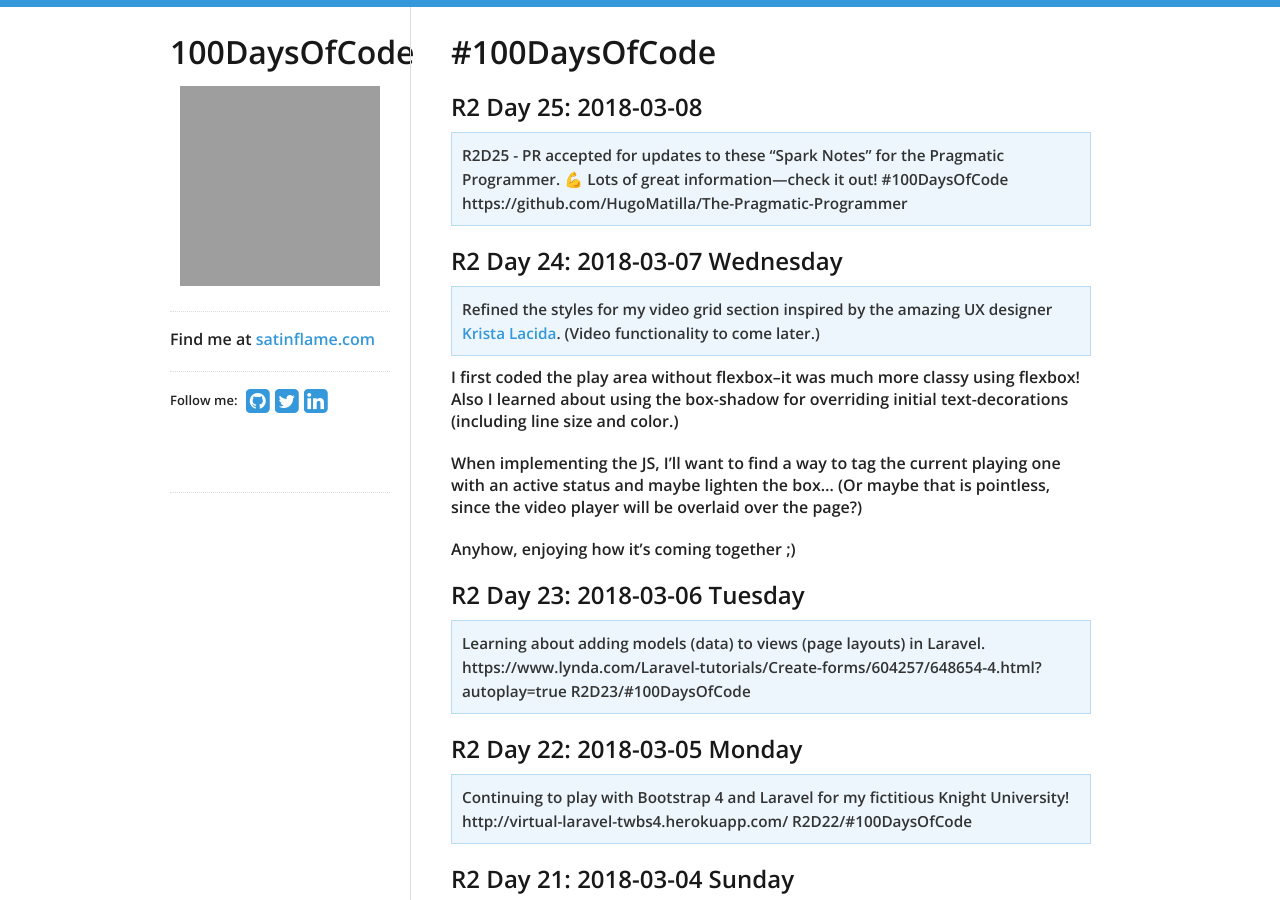
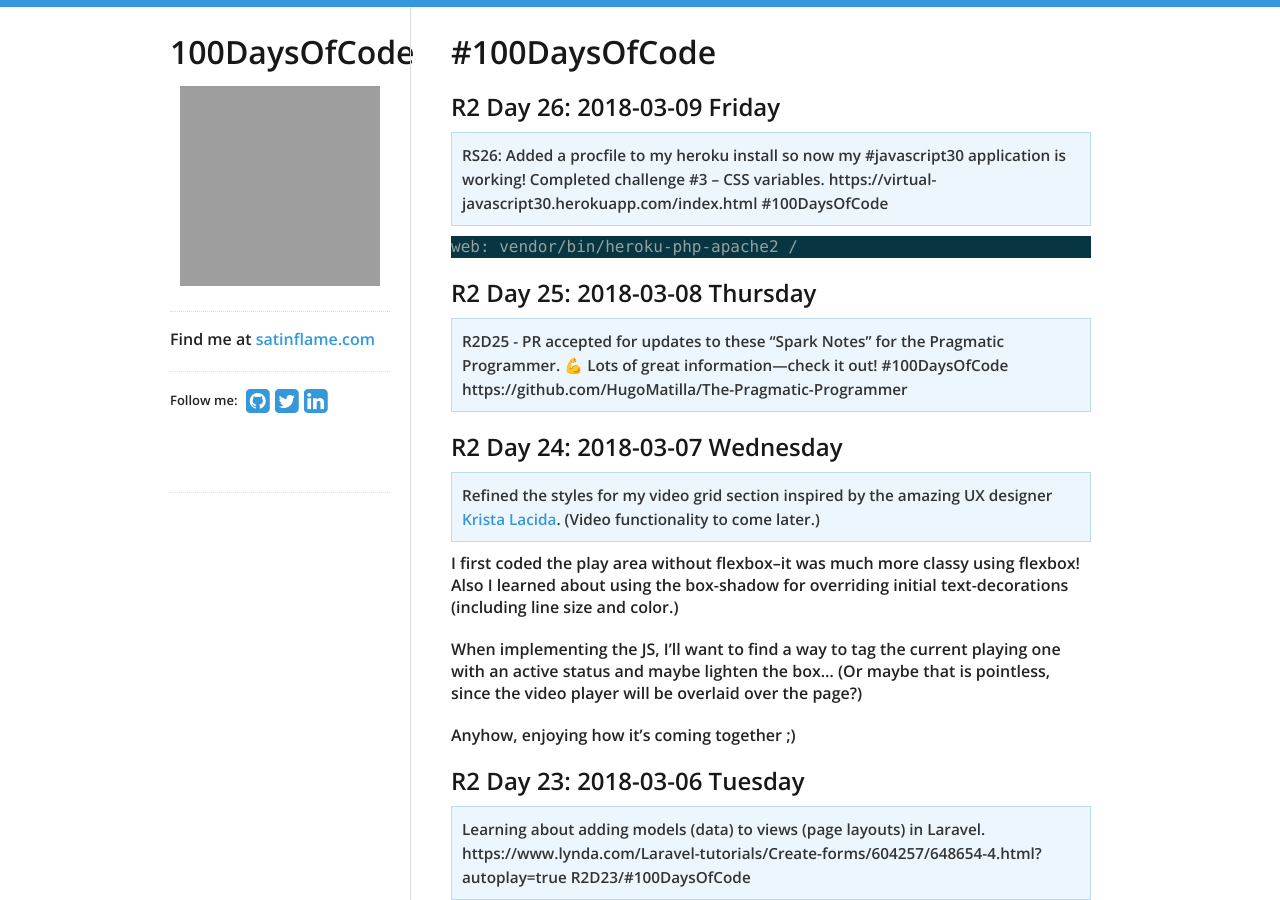
Before and after one commit to virtual/100daysofcode, a Jekyll site: the page built from index.md, in a window 1280 px wide and 900 px high. Built offline with Jekyll 4.4.1, drawn with Linux system fonts in a browser that asks for light colours; nearby versions of some CDN libraries; our own code applies the rules of GitHub Pages for plain Markdown files; grey boxes are pictures that could not be loaded.

Commit message:
Update index.md

````diff
--- a/index.md
+++ b/index.md
@@ -1,6 +1,14 @@
 # #100DaysOfCode
 
-## R2 Day 25: 2018-03-08
+## R2 Day 26: 2018-03-09 Friday
+
+> RS26: Added a procfile to my heroku install so now my #javascript30 application is working! Completed challenge #3 -- CSS variables. https://virtual-javascript30.herokuapp.com/index.html #100DaysOfCode
+
+```text
+web: vendor/bin/heroku-php-apache2 /
+```
+
+## R2 Day 25: 2018-03-08 Thursday
 > R2D25 - PR accepted for updates to these "Spark Notes" for the Pragmatic Programmer. 💪 Lots of great information—check it out! #100DaysOfCode https://github.com/HugoMatilla/The-Pragmatic-Programmer
 
 ## R2 Day 24: 2018-03-07 Wednesday
````
